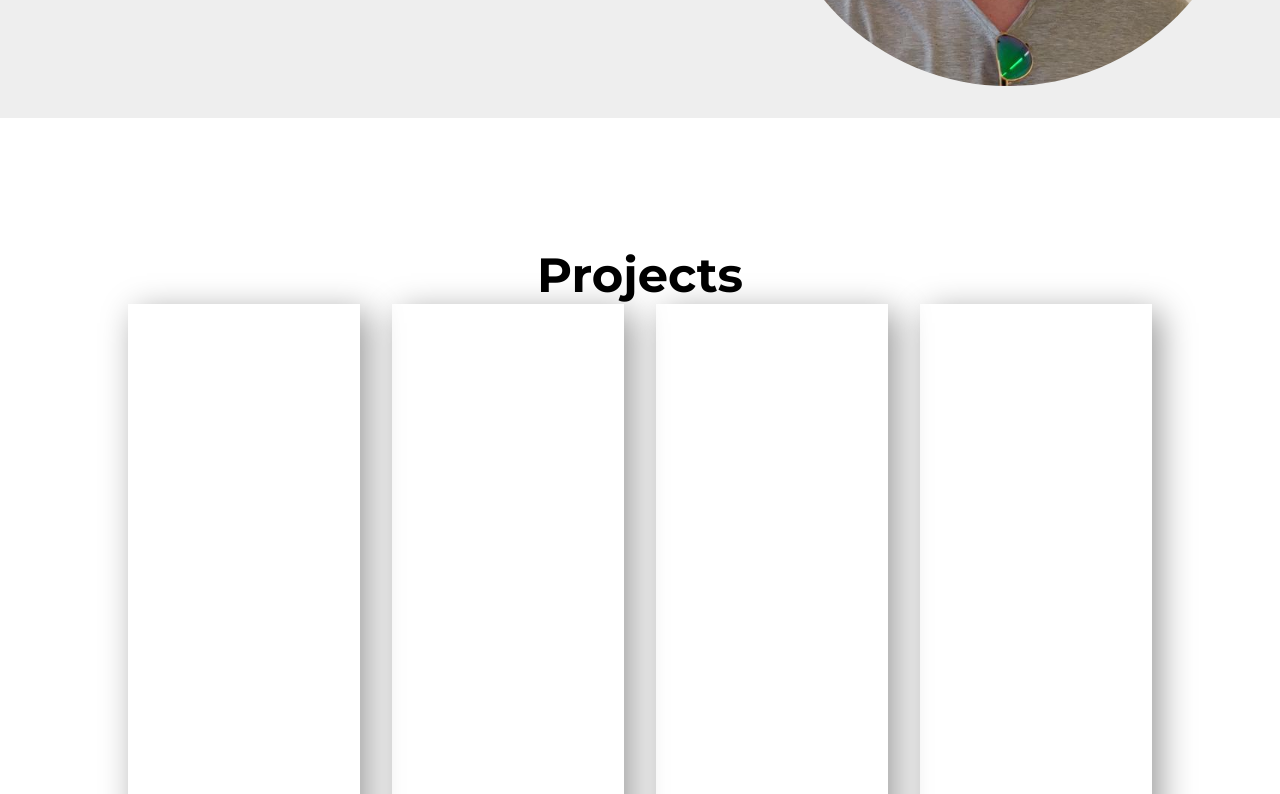
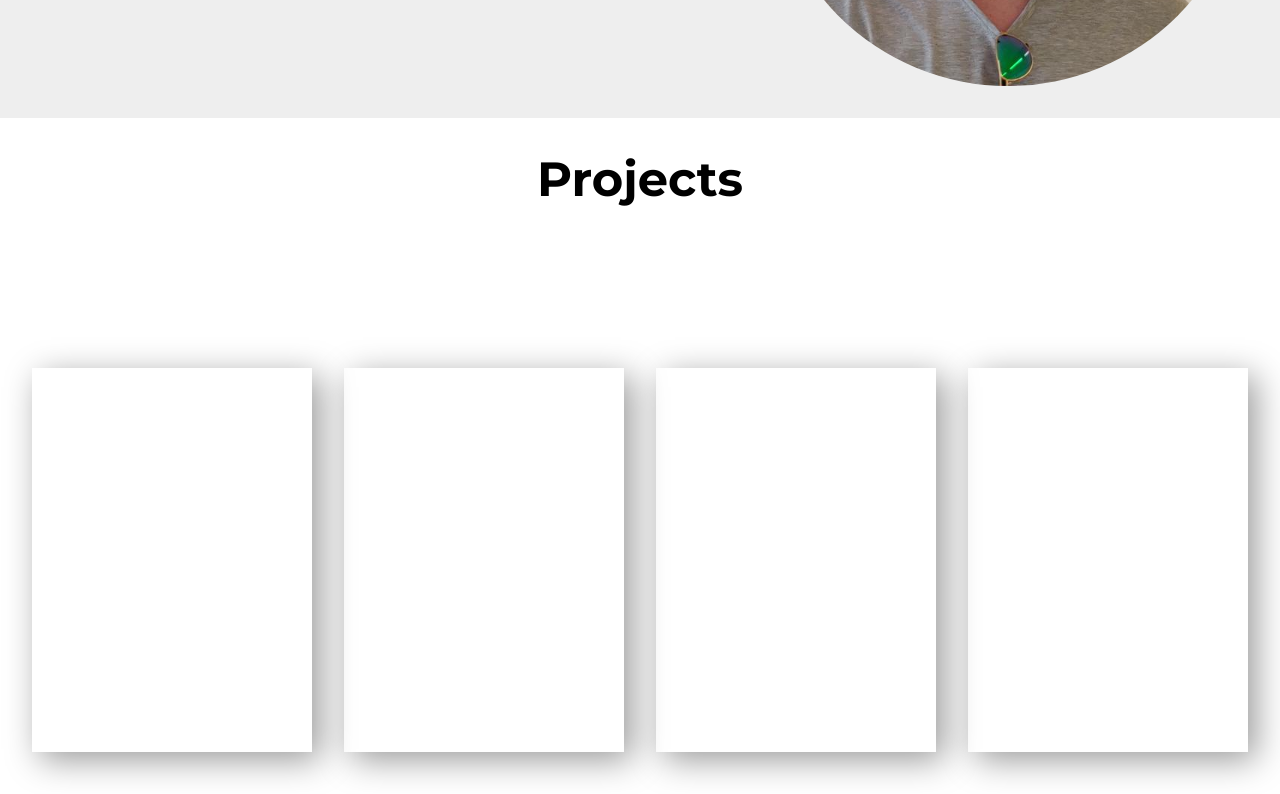
Before and after one commit to Dejorden94/andromeda-development, a plain HTML site: page index.html in a window 1280 px wide. Shown: the part 1226-2020 px from the top of the page. Drawn offline with Linux system fonts and the light colour scheme.

Commit message:
add project card styling

```diff
--- a/css/style.css
+++ b/css/style.css
@@ -116,12 +116,16 @@ p {
     background-color: var(--background-white);
 }
 
+.project-heading {
+    margin-bottom: 2rem;
+}
+
 .sub-section-three {
+    padding: 2rem;
     display: flex;
     flex-direction: column;
+    justify-content: center;
     text-align: center;
-    padding: 8rem;
-    height: 70rem;
 }
 
 /* Afbeelding van persoon */
@@ -138,14 +142,16 @@ p {
 /* Projectkaart */
 .project-card {
     width: 20rem;
-    height: 50rem;
+    height: 60%;
     box-shadow: .5rem .5rem 2rem rgba(0, 0, 0, 0.4);
 }
 
 /* Container voor projecten */
 .project-container {
+    height: 80vh;
     display: flex;
-    justify-content: space-around;
+    justify-content: center;
+    align-items: center;
     gap: 2rem;
 }
 
--- a/index.html
+++ b/index.html
@@ -72,7 +72,7 @@
         </figure>
     </article>
     <section class="sub-section-three">
-        <h2>Projects</h2>
+        <h2 class="project-heading">Projects</h2>
         <article class="project-container">
             <section class="project-card"></section>
             <section class="project-card"></section>
```
